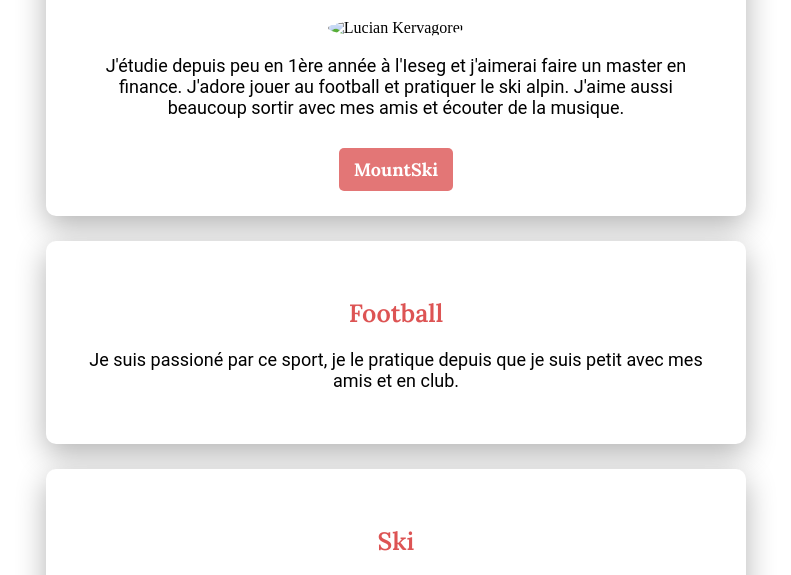
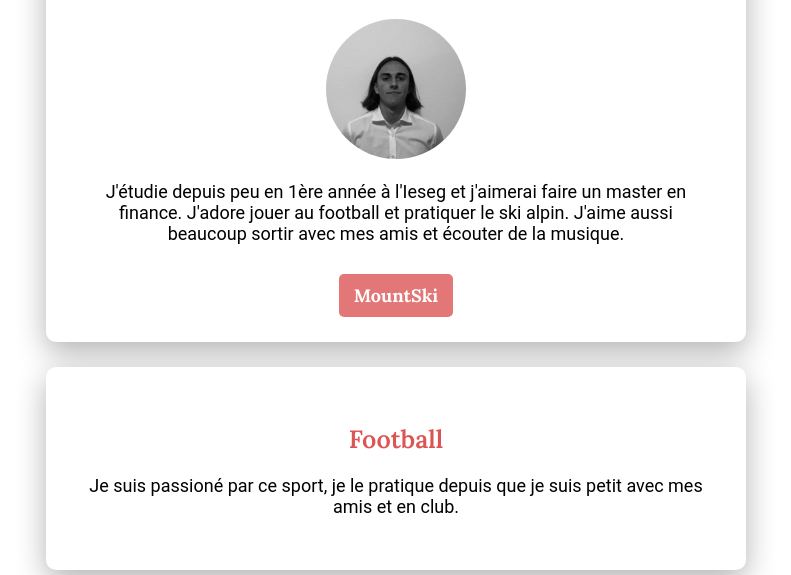
Before and after one commit to lucian-kervagoret/my-profile, a plain HTML site: page index.html in a window 1280 px wide. Shown: the part 140-715 px from the top of the page, without its empty margins (244-1035 px from the left). Drawn offline with Linux system fonts and the light colour scheme.

Commit message:
Add files via upload

```diff
--- a/index.html
+++ b/index.html
@@ -15,7 +15,7 @@
       <div class="container">
         <div class="card-white" id="introduction">
           <h1>Salut, c'est Lucian !</h1>
-          <img src="images/profile.jpg" alt="Lucian Kervagoret" class="img-circle">
+          <img src="images/profile-picture.jpg" alt="Lucian Kervagoret" class="img-circle">
           <p>
               J'étudie depuis peu en 1ère année à l'Ieseg et j'aimerai faire un master en finance. J'adore jouer au football et pratiquer le ski alpin. J'aime aussi beaucoup sortir avec mes amis et écouter de la musique.
           </p>
```
Also changed, not shown: profile-picture.jpg (added).
